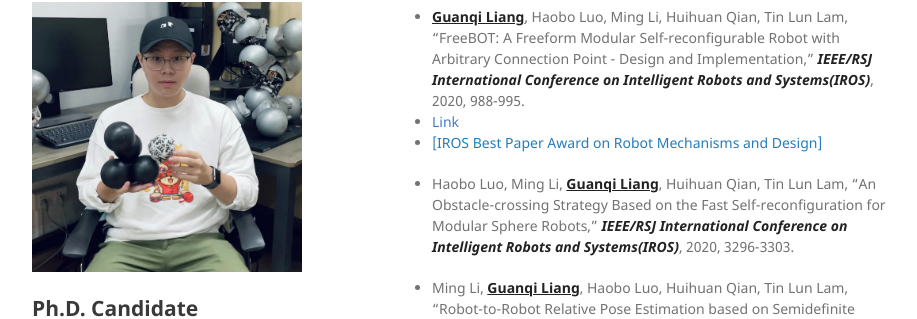
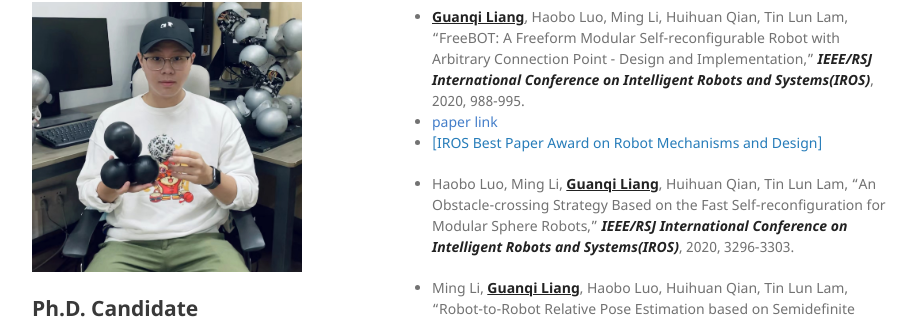
Before and after one commit to guanqiliang/guanqiliang.github.com, a Jekyll site: the page built from index.md, in a window 1280 px wide and 900 px high, scrolled down 1092 px. Shown: the part 148-467 px from the top of the window, without its empty margins (178-1095 px from the left). Built offline with Jekyll 4.4.1, drawn with Linux system fonts in a browser that asks for light colours; our own code applies the rules of GitHub Pages for plain Markdown files.

Commit message:
Update index.md

```diff
--- a/index.md
+++ b/index.md
@@ -35,7 +35,7 @@ Hello, I am a 5th year Ph.D candidate, supervised by [Prof. Tin Lun LAM](https:/
 * Junjie Hu, Xiyue Guo, Junfeng Chen, <strong><u>Guanqi Liang</u></strong>, Fuqin Deng, Tin Lun Lam, "A Two-stage Unsupervised Approach for Low Light Image Enhancement," <strong><i>IEEE Robotics and Automation Letters</i></strong>, 2021.
 
 * <strong><u>Guanqi Liang</u></strong>, Haobo Luo, Ming Li, Huihuan Qian, Tin Lun Lam, "FreeBOT: A Freeform Modular Self-reconfigurable Robot with Arbitrary Connection Point - Design and Implementation," <strong><i>IEEE/RSJ International Conference on Intelligent Robots and Systems(IROS)</i></strong>, 2020, 988-995.
-* <a style="color: #447ec9" href="https://www.baidu.com">Link</a>
+* <a style="color: #447ec9" href="https://www.baidu.com">paper link</a>
 * [[IROS Best Paper Award on Robot Mechanisms and Design]](https://www.ieee-ras.org/about-ras/latest-news/1767-iros-2020-award-recipients-honored)
 
 * Haobo Luo, Ming Li, <strong><u>Guanqi Liang</u></strong>, Huihuan Qian, Tin Lun Lam, "An Obstacle-crossing Strategy Based on the Fast Self-reconfiguration for Modular Sphere Robots," <strong><i>IEEE/RSJ International Conference on Intelligent Robots and Systems(IROS)</i></strong>, 2020, 3296-3303.
```
